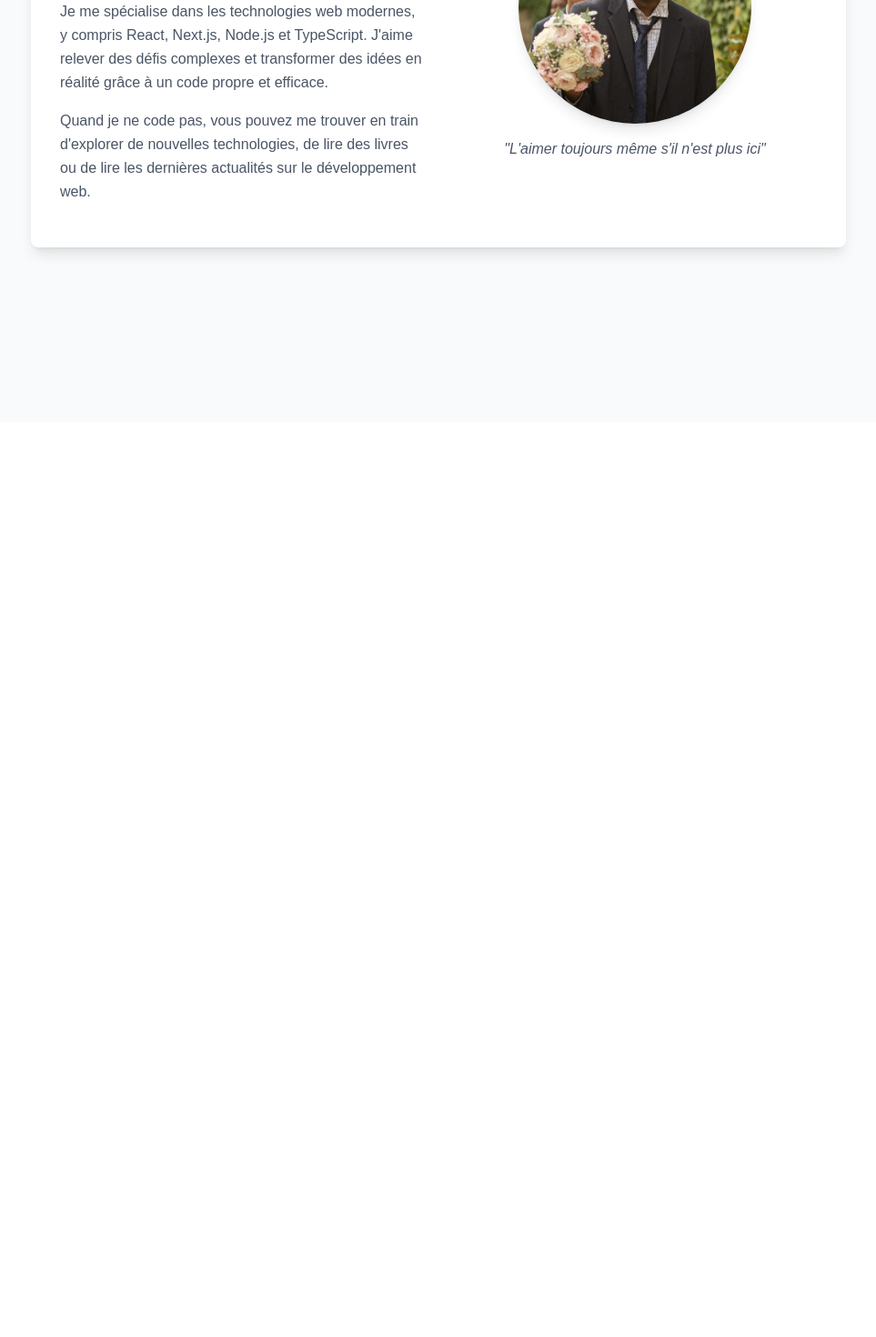
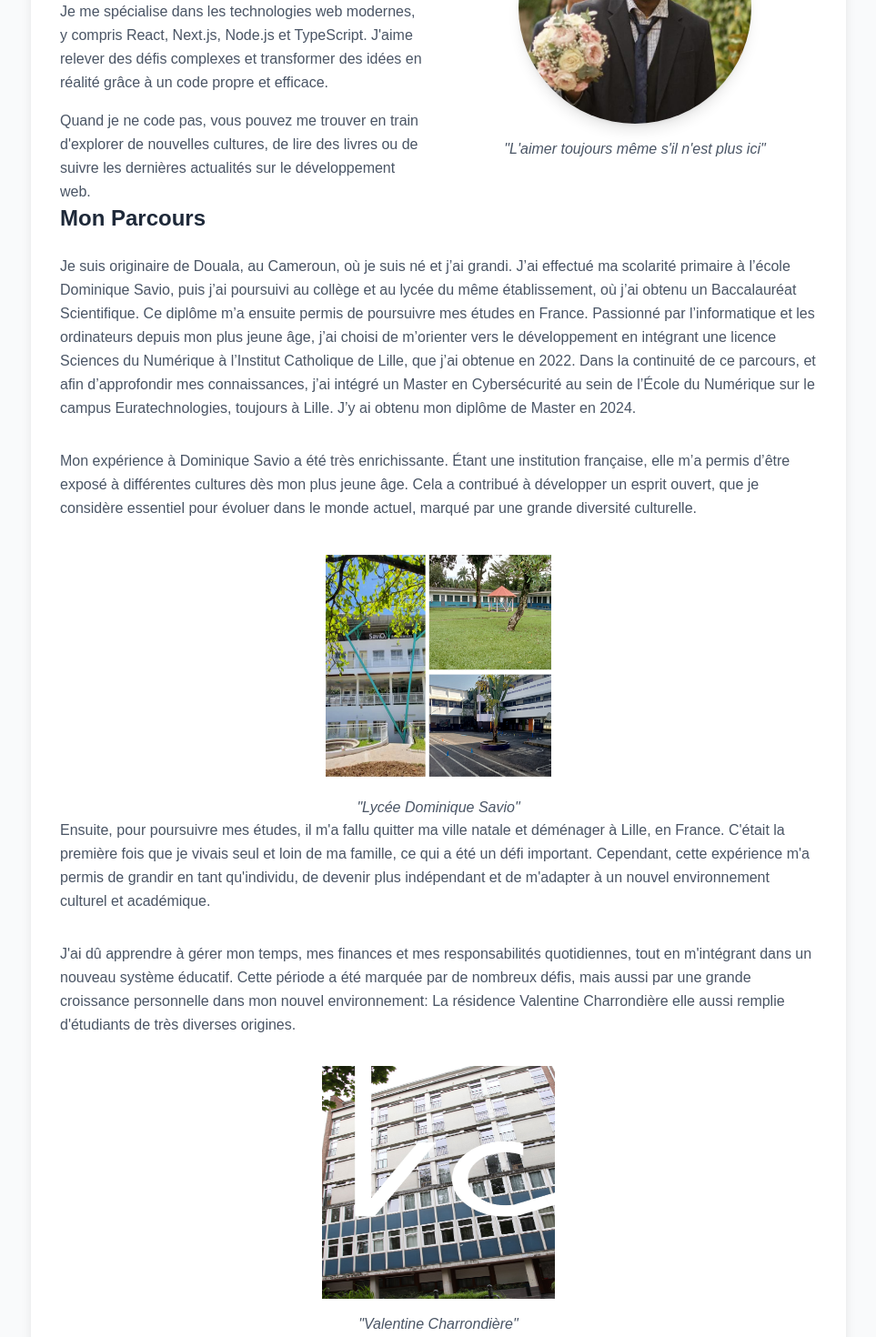
Before and after one commit to Shadowstrikesblu/ResumeWebsite, a Next.js app: page /about in a window 1280 px wide. Shown: the part 400-1870 px from the top of the page at 91% size, without its empty margins (158-1121 px from the left). Before the commit the page ends 864 px from the top, so only its background shows below. Built offline with nearby package versions, Linux system fonts and the light colour scheme.

Commit message:
fourth commit

```diff
--- /dev/null
+++ b/src/app/about/monparcours.js
@@ -0,0 +1,45 @@
+// Importer le texte depuis le fichier de données
+import { PARCOURS_TEXTS } from '../../data/texts';
+import Image from 'next/image';
+
+export default function MonParcours() {
+    return (
+        <div >
+            <h2 className="text-2xl font-semibold text-gray-800 mb-6">{PARCOURS_TEXTS.title}</h2>
+
+            <div className="space-y-8">
+                {/* Section Formation */}
+                <div>
+                    {/* <h3 className="text-xl font-medium text-gray-800 mb-3">{PARCOURS_TEXTS.education.title}</h3> */}
+                    <p className="text-gray-600 leading-relaxed">
+                        {PARCOURS_TEXTS.education.content}
+                    </p>
+                </div>
+
+                {/* Section Expérience */}
+                <div>
+                    {/* <h3 className="text-xl font-medium text-gray-800 mb-3">{PARCOURS_TEXTS.experience.title}</h3> */}
+                    <p className="text-gray-600 leading-relaxed">
+                        {PARCOURS_TEXTS.experience.content}
+                    </p>
+                </div>
+                <div className="text-center">
+                {
+                <div className="relative w-64 h-64 mx-auto mb-4">
+                    <Image
+                    src="/Lycee.png"
+                    alt="Dominique Savio"
+                    fill
+                    className=""
+                    priority
+                    />
+                </div>
+                }
+                <p className="mt-4 text-gray-600 italic">
+                    "{PARCOURS_TEXTS.experience.title}"
+                </p>
+                </div>
+            </div>
+        </div>
+    );
+}
--- a/src/app/about/page.tsx
+++ b/src/app/about/page.tsx
@@ -1,4 +1,7 @@
 import Image from 'next/image';
+import MonParcours from './monparcours';
+import SectionDeux from './sectiondeux';
+import { ABOUT_TEXTS } from '../../data/texts';
 
 export default function AboutPage() {
   return (
@@ -6,23 +9,19 @@ export default function AboutPage() {
       <div className="max-w-4xl mx-auto">
         <div className="bg-white shadow-lg rounded-lg overflow-hidden">
           <div className="px-8 py-12">
-            <h1 className="text-4xl font-bold text-gray-800 mb-8 text-center">A propos de moi </h1>
+            <h1 className="text-4xl font-bold text-gray-800 mb-8 text-center">A propos de moi</h1>
 
             <div className="grid grid-cols-1 lg:grid-cols-2 gap-8 items-center">
               <div>
                 <h2 className="text-2xl font-semibold text-gray-800 mb-4">Salut, je suis Harvey!</h2>
                 <p className="text-gray-600 leading-relaxed mb-4">
-                  Je suis un développeur Full Stack passionné, aimant créer des applications web innovantes.
-                  Mon parcours dans la technologie a commencé il y a plusieurs années, et j'ai continuellement appris
-                  et évolué depuis.
+                  {ABOUT_TEXTS.description}
                 </p>
                 <p className="text-gray-600 leading-relaxed mb-4">
-                  Je me spécialise dans les technologies web modernes, y compris React, Next.js, Node.js et TypeScript.
-                  J'aime relever des défis complexes et transformer des idées en réalité grâce à un code propre et efficace.
+                  {ABOUT_TEXTS.skills}
                 </p>
                 <p className="text-gray-600 leading-relaxed">
-                  Quand je ne code pas, vous pouvez me trouver en train d'explorer de nouvelles technologies, de lire des livres
-                  ou de lire les dernières actualités sur le développement web.
+                  {ABOUT_TEXTS.hobbies}
                 </p>
               </div>
 
@@ -39,10 +38,14 @@ export default function AboutPage() {
                 </div>
                 }
                 <p className="mt-4 text-gray-600 italic">
-                  "L'aimer toujours même s'il n'est plus ici"
+                  "{ABOUT_TEXTS.quote}"
                 </p>
               </div>
             </div>
+
+            {/* Section Mon Parcours */}
+            <MonParcours />
+            <SectionDeux />
           </div>
         </div>
       </div>
--- /dev/null
+++ b/src/app/about/sectiondeux.js
@@ -0,0 +1,43 @@
+// Importer le texte depuis le fichier de données
+import { PARCOURS_TEXTS, SECOND_SECTION } from '../../data/texts';
+import Image from 'next/image';
+
+export default function SectionDeux() {
+    return (
+        <div >
+            <div className="space-y-8">
+                {/* Section Formation */}
+                <div>
+                    {/* <h3 className="text-xl font-medium text-gray-800 mb-3">{PARCOURS_TEXTS.education.title}</h3> */}
+                    <p className="text-gray-600 leading-relaxed">
+                        {SECOND_SECTION.title}
+                    </p>
+                </div>
+
+                {/* Section Expérience */}
+                <div>
+                    {/* <h3 className="text-xl font-medium text-gray-800 mb-3">{PARCOURS_TEXTS.experience.title}</h3> */}
+                    <p className="text-gray-600 leading-relaxed">
+                        {SECOND_SECTION.content}
+                    </p>
+                </div>
+                <div className="text-center">
+                {
+                <div className="relative w-64 h-64 mx-auto mb-4">
+                    <Image
+                    src="/vc.jpg"
+                    alt="Valentine Charrondière"
+                    fill
+                    className=""
+                    priority
+                    />
+                </div>
+                }
+                <p className="mt-4 text-gray-600 italic">
+                    "{SECOND_SECTION.alt}"
+                </p>
+                </div>
+            </div>
+        </div>
+    );
+}
--- a/src/app/contact/page.tsx
+++ b/src/app/contact/page.tsx
@@ -11,7 +11,7 @@ export default function ContactPage() {
         <div className="text-center mb-12">
           <h1 className="text-4xl font-bold text-gray-800 mb-4">Me contacter</h1>
           <p className="text-xl text-gray-600">
-            Il fallait une page de contact pour transformer ce template en portfolio non ?
+            Il fallait une page de contact pour transformer ce site en portfolio classique non ?
           </p>
         </div>
 
--- a/src/components/Navigation.tsx
+++ b/src/components/Navigation.tsx
@@ -11,7 +11,7 @@ const Navigation = () => {
   const navItems = [
     { name: 'Acceuil', href: '/' },
     { name: 'CV', href: '/Resume' },
-    { name: 'Tableau de bord', href: '/Dashboard' },
+    // { name: 'Tableau de bord', href: '/Dashboard' },
     { name: 'À propos', href: '/about' },
     { name: 'Contact', href: '/contact' },
   ];
--- /dev/null
+++ b/src/data/texts.js
@@ -0,0 +1,68 @@
+// Fichier pour stocker tout le contenu texte du site
+export const ABOUT_TEXTS = {
+  description: `Je suis un développeur Full Stack passionné, aimant créer des applications web innovantes.
+Mon parcours dans la technologie a commencé il y a plusieurs années, et j'ai continuellement appris
+et évolué depuis.`,
+
+  skills: `Je me spécialise dans les technologies web modernes, y compris React, Next.js, Node.js et TypeScript.
+J'aime relever des défis complexes et transformer des idées en réalité grâce à un code propre et efficace.`,
+
+  hobbies: `Quand je ne code pas, vous pouvez me trouver en train d'explorer de nouvelles cultures, de lire des livres
+ou de suivre les dernières actualités sur le développement web.`,
+
+  quote: "L'aimer toujours même s'il n'est plus ici"
+};
+
+export const PARCOURS_TEXTS = {
+  title: "Mon Parcours",
+  education: {
+    title: "Formation",
+    content: `Je suis originaire de Douala, au Cameroun, où je suis né et j’ai grandi. J’ai effectué ma scolarité primaire à l’école Dominique Savio, puis j’ai poursuivi au collège et au lycée du même établissement, où j’ai obtenu un Baccalauréat Scientifique. Ce diplôme m’a ensuite permis de poursuivre mes études en France.
+Passionné par l’informatique et les ordinateurs depuis mon plus jeune âge, j’ai choisi de m’orienter vers le développement en intégrant une licence Sciences du Numérique à l’Institut Catholique de Lille, que j’ai obtenue en 2022. Dans la continuité de ce parcours, et afin d’approfondir mes connaissances, j’ai intégré un Master en Cybersécurité au sein de l’École du Numérique sur le campus Euratechnologies, toujours à Lille. J’y ai obtenu mon diplôme de Master en 2024.`
+  },
+
+  experience: {
+    title: "Lycée Dominique Savio",
+    content: `Mon expérience à Dominique Savio a été très enrichissante. Étant une institution française, elle m’a permis d’être exposé à différentes cultures dès mon plus jeune âge. Cela a contribué à développer un esprit ouvert, que je considère essentiel pour évoluer dans le monde actuel, marqué par une grande diversité culturelle.`
+  },
+};
+
+export const CONTACT_TEXTS = {
+  title: "Me contacter",
+  subtitle: "Il fallait une page de contact pour transformer ce template en portfolio non ?",
+  form: {
+    title: "M'envoyer un message",
+    nameLabel: "Nom",
+    namePlaceholder: "Votre nom complet",
+    emailLabel: "Email",
+    emailPlaceholder: "votre.email@example.com",
+    subjectLabel: "Objet",
+    subjectPlaceholder: "De quoi s'agit-il?",
+    messageLabel: "Message",
+    messagePlaceholder: "Parlez-moi de votre projet ou dites simplement bonjour!",
+    submitButton: "Envoyer le Message",
+    successMessage: "Merci pour votre message! Je vous répondrai bientôt."
+  },
+
+  info: {
+    title: "Restons connectés",
+    email: {
+      title: "Email",
+      value: "hmoulk8@gmail.com"
+    },
+    location: {
+      title: "Localisation",
+      value: "Disponible pour travail à distance dans le monde entier"
+    },
+    responseTime: {
+      title: "Temps de réponse",
+      value: "Généralement dans les 24 heures"
+    },
+    socialTitle: "Suivez-moi"
+  }
+};
+export const SECOND_SECTION = {
+    title: "Ensuite, pour poursuivre mes études, il m'a fallu quitter ma ville natale et déménager à Lille, en France. C'était la première fois que je vivais seul et loin de ma famille, ce qui a été un défi important. Cependant, cette expérience m'a permis de grandir en tant qu'individu, de devenir plus indépendant et de m'adapter à un nouvel environnement culturel et académique.",
+    content: "J'ai dû apprendre à gérer mon temps, mes finances et mes responsabilités quotidiennes, tout en m'intégrant dans un nouveau système éducatif. Cette période a été marquée par de nombreux défis, mais aussi par une grande croissance personnelle dans mon nouvel environnement: La résidence Valentine Charrondière elle aussi remplie d'étudiants de très diverses origines.",
+    alt: "Valentine Charrondière"
+}
```
Also changed, not shown: public/Lycee.png (added), public/vc.jpg (added).
